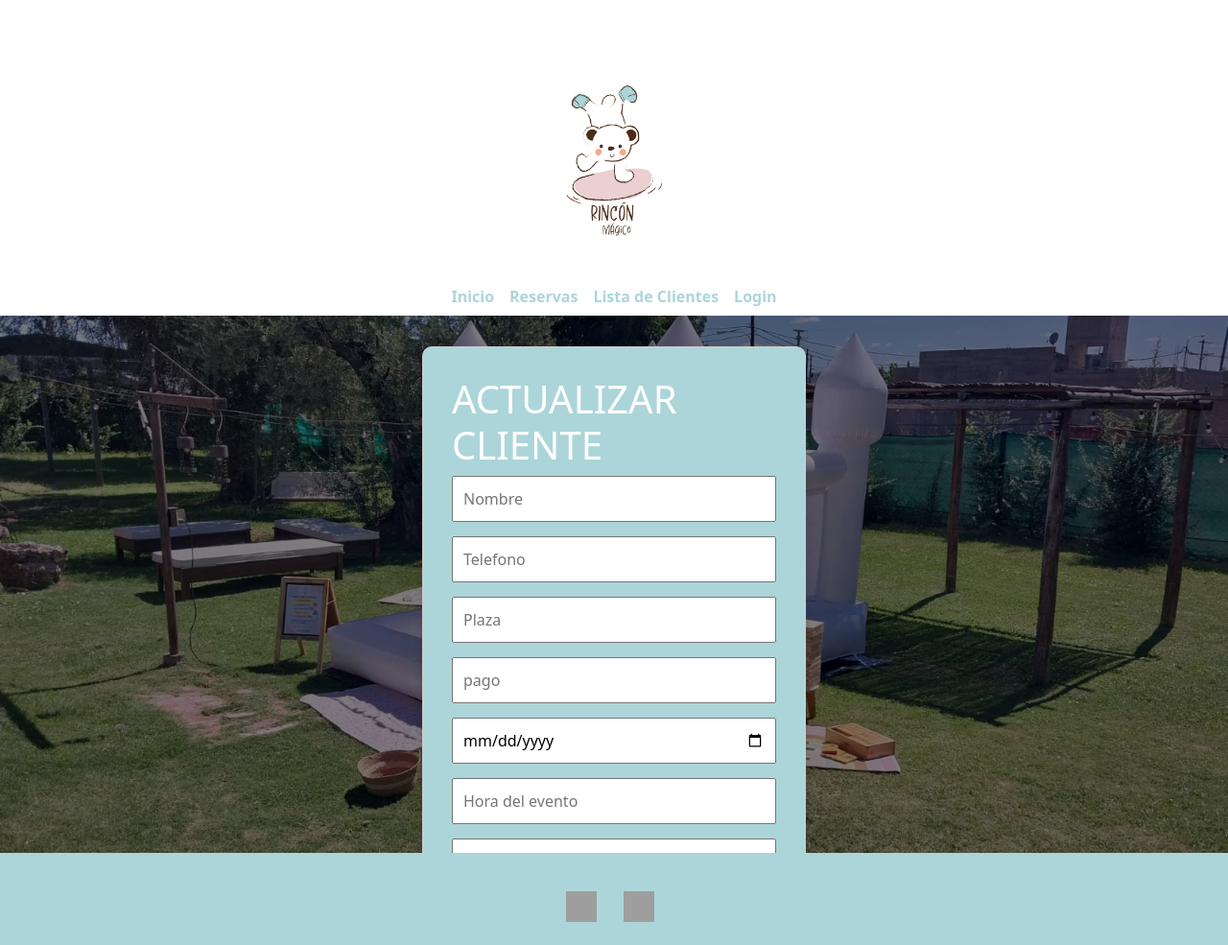
After one commit to marianodl90/Rincon-Magico, a Django app: page /actualizar/1 in a window 1280 px wide. The commit adds this page. Shown: the whole page at 96% size. Run offline with Django 5.2, Linux system fonts and the light colour scheme; tables that the repository leaves empty hold one stand-in row (values such as "Sample post"); grey boxes are pictures that could not be loaded.

Commit message:
desarrollamos el login y la funcionalidad de actualizar clientes

```diff
--- a/ProyectoRinconMagico/settings.py
+++ b/ProyectoRinconMagico/settings.py
@@ -38,6 +38,7 @@ INSTALLED_APPS = [
     'django.contrib.messages',
     'django.contrib.staticfiles',
     'rinconapp',
+    'widget_tweaks',
 ]
 
 MIDDLEWARE = [
--- a/rinconapp/forms.py
+++ b/rinconapp/forms.py
@@ -1,13 +1,15 @@
 from django import forms
+
 
 class formulario_reserva(forms.Form):
     nombre = forms.CharField(max_length=100)
-    telefono = forms.IntegerField()
+    telefono = forms.CharField(max_length=20)
     nombre_plaza = forms.CharField(max_length=100)
-    pago = forms.CharField(max_length=100)
-    fecha_evento = forms.DateField(widget=forms.DateInput(attrs={'type': 'date'}))
-    hora_evento = forms.TimeField(widget=forms.TimeInput(attrs={'type': 'time'}))
-    direccion_evento = forms.CharField(max_length=100)
+    pago = forms.DecimalField(max_digits=10, decimal_places=2)
+    fecha_evento = forms.DateField()
+    hora_evento = forms.TimeField()
+    direccion_evento = forms.CharField(max_length=255)
+
 
     def __str__(self):
         return f"{self.nombre}{self.telefono}{self.nombre_plaza}{self.pago}{self.fecha_evento}{self.hora_evento}{self.direccion_evento}"
--- a/rinconapp/models.py
+++ b/rinconapp/models.py
@@ -16,7 +16,7 @@ class Cliente(models.Model):
 
 class Plaza(models.Model):
     nombre_plaza = models.CharField(max_length=100)
-    pago = models.DecimalField(max_digits=8, decimal_places=2)
+    pago = models.DecimalField(max_digits= 10, decimal_places=2)
 
 
     def __str__(self):
--- a/rinconapp/templates/rinconapp/cliente.html
+++ b/rinconapp/templates/rinconapp/cliente.html
@@ -45,6 +45,7 @@
         <div class="casillero">{{ reserva.plaza.nombre_plaza }}</div>
         <div class="casillero">{{ reserva.plaza.pago }}</div>
         <a href="{% url 'eliminar_cliente_y_reserva' reserva.id %}">ELIMINAR</a>
+        <a href="{% url 'actualizar_cliente_y_reserva' reserva.id %}">ACTUALIZAR</a>
     </div>
     {% endfor %}
 </div>
--- /dev/null
+++ b/rinconapp/templates/rinconapp/editar_cliente.html
@@ -0,0 +1,49 @@
+{% extends "rinconapp/padre.html" %}
+{% load static %}
+
+{% block content %}
+
+
+
+
+<div style="display: flex; justify-content: center; align-items: center; min-height: 50vh;">
+    <form method="POST" action="{% url 'actualizar_cliente_y_reserva' reserva.id %}" style="
+        width: 400px;
+        padding: 30px;
+        border: 1px solid #ccc;
+        border-radius: 10px;
+        background-color: #acd5d9;
+        box-shadow: 0 0 10px rgba(0, 0, 0, 0.1);
+    ">
+        {% csrf_token %}
+
+        <h1>ACTUALIZAR CLIENTE</h1>
+
+        <input type="text" name="nombre" placeholder="Nombre" required
+            style="width: 100%; padding: 10px; margin-bottom: 15px;"><br>
+
+        <input type="text" name="telefono" placeholder="Telefono" required
+            style="width: 100%; padding: 10px; margin-bottom: 15px;"><br>
+
+        <input type="text" name="nombre_plaza" placeholder="Plaza" required
+            style="width: 100%; padding: 10px; margin-bottom: 15px;"><br>
+
+        <input type="number" name="pago" step="0.01" placeholder="pago" required
+            style="width: 100%; padding: 10px; margin-bottom: 15px;"><br>
+
+        <input type="date" name="fecha_evento" placeholder="Fecha del evento" required
+            style="width: 100%; padding: 10px; margin-bottom: 15px;"><br>
+
+        <input type="datetime" name="hora_evento" placeholder="Hora del evento" required
+            style="width: 100%; padding: 10px; margin-bottom: 15px;"><br>
+
+        <input type="text" name="direccion_evento" placeholder="Direccion del evento" required
+            style="width: 100%; padding: 10px; margin-bottom: 15px;"><br>
+
+        <input type="submit" value="Reservar"
+            style="width: 100%; padding: 12px; background-color: #ead0d1; color: white; border: none; border-radius: 5px; cursor: pointer;"
+            class="btn btn-reservar"></a>
+
+    </form>
+</div>
+{% endblock %}
--- a/rinconapp/templates/rinconapp/padre.html
+++ b/rinconapp/templates/rinconapp/padre.html
@@ -6,8 +6,8 @@
     <meta charset="UTF-8" />
     <meta name="viewport" content="width=device-width, initial-scale=1" />
     <title>Rincon Magico</title>
-    <!-- Bootstrap CSS -->
     <link href="https://cdn.jsdelivr.net/npm/bootstrap@5.3.3/dist/css/bootstrap.min.css" rel="stylesheet" />
+
     <style>
         html,
         body {
@@ -131,6 +131,7 @@
             <a class="nav-link fw-bold" href="{% url 'inicio' %}">Inicio</a>
             <a class="nav-link fw-bold" href="{% url 'reserva_formulario' %}">Reservas</a>
             <a class="nav-link fw-bold" href="{% url 'lista_clientes' %}">Lista de Clientes</a>
+            <a class="nav-link fw-bold" href="{% url 'login_cliente' %}">Login</a>
         </div>
     </nav>
 
@@ -154,7 +155,6 @@
         </div>
     </footer>
 
-    <!-- Bootstrap JS -->
     <script src="https://cdn.jsdelivr.net/npm/bootstrap@5.3.3/dist/js/bootstrap.bundle.min.js"></script>
 </body>
 
--- a/rinconapp/templates/rinconapp/reserva.html
+++ b/rinconapp/templates/rinconapp/reserva.html
@@ -23,7 +23,7 @@
 
         <input type="text" name="nombre_plaza" placeholder="Plaza" required style="width: 100%; padding: 10px; margin-bottom: 15px;"><br>
 
-        <input type="text" name="pago" placeholder="pago" required style="width: 100%; padding: 10px; margin-bottom: 15px;"><br>
+        <input type="number" name="pago" step="0.01" placeholder="pago" required style="width: 100%; padding: 10px; margin-bottom: 15px;"><br>
 
         <input type="date" name="fecha_evento" placeholder="Fecha del evento" required style="width: 100%; padding: 10px; margin-bottom: 15px;"><br>
 
--- a/rinconapp/urls.py
+++ b/rinconapp/urls.py
@@ -8,5 +8,6 @@ urlpatterns =[
     path('clientes/', views.lista_clientes, name='lista_clientes'),
     path('reserva/', views.reserva_formulario, name='reserva_formulario'),
     path('eliminar/<int:id>', views.eliminar_cliente_y_reserva, name='eliminar_cliente_y_reserva'),
-
+    path('actualizar/<int:id>', views.actualizar_cliente_y_reserva, name='actualizar_cliente_y_reserva'),
+    path('login', views.login_cliente, name='login_cliente'),
 ]
--- a/rinconapp/views.py
+++ b/rinconapp/views.py
@@ -1,7 +1,8 @@
 from django.shortcuts import render, redirect
 from .models import Cliente, Plaza, Reserva
 from rinconapp.forms import formulario_reserva
-
+from django.contrib.auth.forms import AuthenticationForm, UserCreationForm
+from django.http import HttpResponseBadRequest
 
 def vista_padre(request):
     return render(request, 'rinconapp/padre.html')
@@ -41,6 +42,7 @@ def reserva_formulario(request):
 
     return render(request, 'rinconapp/reserva.html')
 
+
 def eliminar_cliente_y_reserva(request,id):
 
     reserva = Reserva.objects.get(id=id)
@@ -48,3 +50,57 @@ def eliminar_cliente_y_reserva(request,id):
     Reserva.objects.filter(cliente=cliente).delete()
     cliente.delete()
     return redirect('lista_clientes')
+
+
+
+def actualizar_cliente_y_reserva(request, id):
+    reserva = Reserva.objects.get(id=id)
+    cliente = reserva.cliente
+    plaza = reserva.plaza
+
+    if request.method == "POST":
+        mi_formulario = formulario_reserva(request.POST)
+        if mi_formulario.is_valid():
+            datos = mi_formulario.cleaned_data
+
+            cliente.nombre = datos["nombre"]
+            cliente.telefono = datos["telefono"]
+            cliente.save()
+
+            plaza.nombre_plaza = datos["nombre_plaza"]
+            plaza.pago = datos["pago"]
+            plaza.save()
+
+            reserva.fecha_evento = datos["fecha_evento"]
+            reserva.hora_evento = datos["hora_evento"]
+            reserva.direccion_evento = datos["direccion_evento"]
+            reserva.save()
+
+            return render(request, 'rinconapp/cliente.html', {"reserva":reserva})
+        return HttpResponseBadRequest("Formulario inválido.")
+
+
+
+    else:
+        datos_iniciales = {
+            "nombre": cliente.nombre,
+            "telefono": cliente.telefono,
+            "nombre_plaza": plaza.nombre_plaza,
+            "pago": plaza.pago,
+            "fecha_evento": reserva.fecha_evento,
+            "hora_evento": reserva.hora_evento,
+            "direccion_evento": reserva.direccion_evento
+        }
+        mi_formulario = formulario_reserva(initial=datos_iniciales)
+
+    return render(request, "rinconapp/editar_cliente.html", {"mi_formulario": mi_formulario, "reserva": reserva})
+
+
+def login_cliente(request):
+
+    if request.method == "POST":
+        pass
+
+    else:
+        form = UserCreationForm()
+        return render(request, "rinconapp/login.html", {"form":form})
```
Also changed, not shown: rinconapp/templates/rinconapp/login.html (added, +30 -0 lines).
